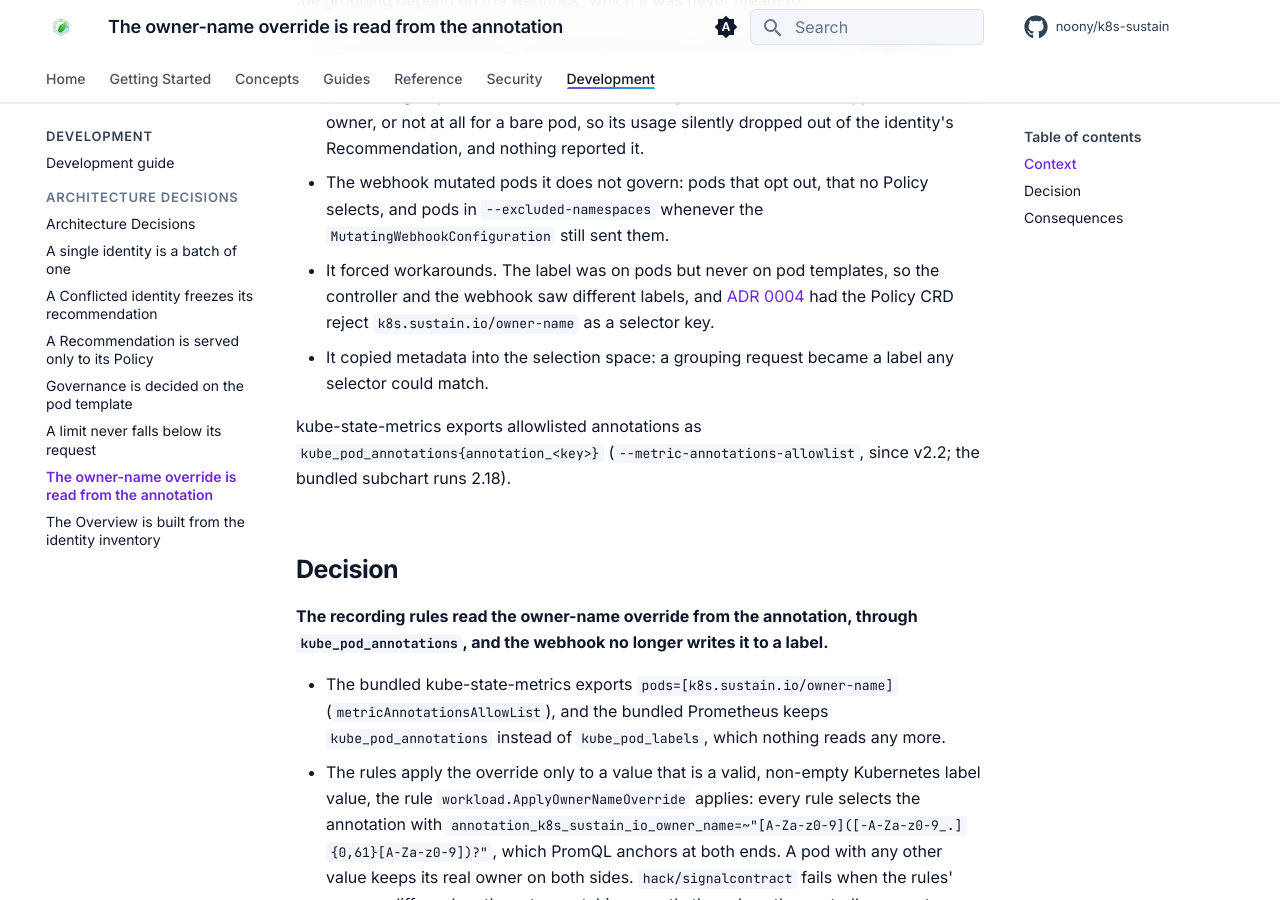
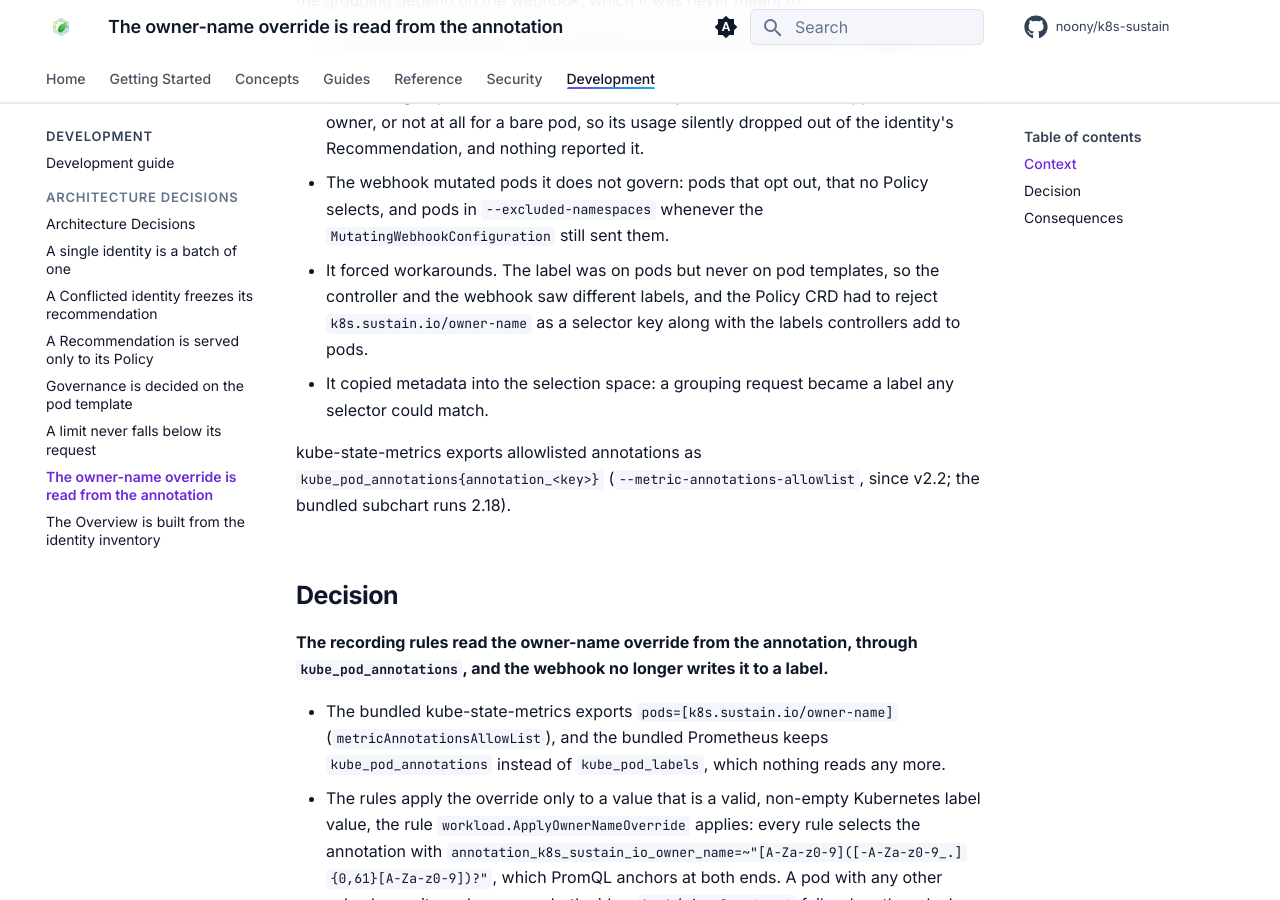
Before and after one commit to noony/k8s-sustain, an MkDocs documentation site: the page built from docs/adr/0006-owner-name-is-read-from-the-annotation.md, in a window 1280 px wide and 900 px high, scrolled down 870 px. Built offline with MkDocs 1.6.1 and Material for MkDocs 9.7.7, drawn with Linux system fonts in a browser that asks for light colours; comment, search, counter and statistics services are not loaded; the version menu is left out.

Commit message:
docs: ADR 0006 attributes the selector-key rejection to the CRD, not to ADR 0004

```diff
--- a/docs/adr/0006-owner-name-is-read-from-the-annotation.md
+++ b/docs/adr/0006-owner-name-is-read-from-the-annotation.md
@@ -12,7 +12,7 @@ The recording rules could not read an annotation: the bundled kube-state-metrics
 
 - The webhook fails open. A pod admitted during a webhook timeout or outage, or created before k8s-sustain was installed, carried the annotation but not the label. The controller grouped it under the override identity while Prometheus mapped it to its real owner, or not at all for a bare pod, so its usage silently dropped out of the identity's Recommendation, and nothing reported it.
 - The webhook mutated pods it does not govern: pods that opt out, that no Policy selects, and pods in `--excluded-namespaces` whenever the `MutatingWebhookConfiguration` still sent them.
-- It forced workarounds. The label was on pods but never on pod templates, so the controller and the webhook saw different labels, and [ADR 0004](0004-governance-is-decided-on-the-pod-template.md) had the Policy CRD reject `k8s.sustain.io/owner-name` as a selector key.
+- It forced workarounds. The label was on pods but never on pod templates, so the controller and the webhook saw different labels, and the Policy CRD had to reject `k8s.sustain.io/owner-name` as a selector key along with the labels controllers add to pods.
 - It copied metadata into the selection space: a grouping request became a label any selector could match.
 
 kube-state-metrics exports allowlisted annotations as `kube_pod_annotations{annotation_<key>}` (`--metric-annotations-allowlist`, since v2.2; the bundled subchart runs 2.18).
```
